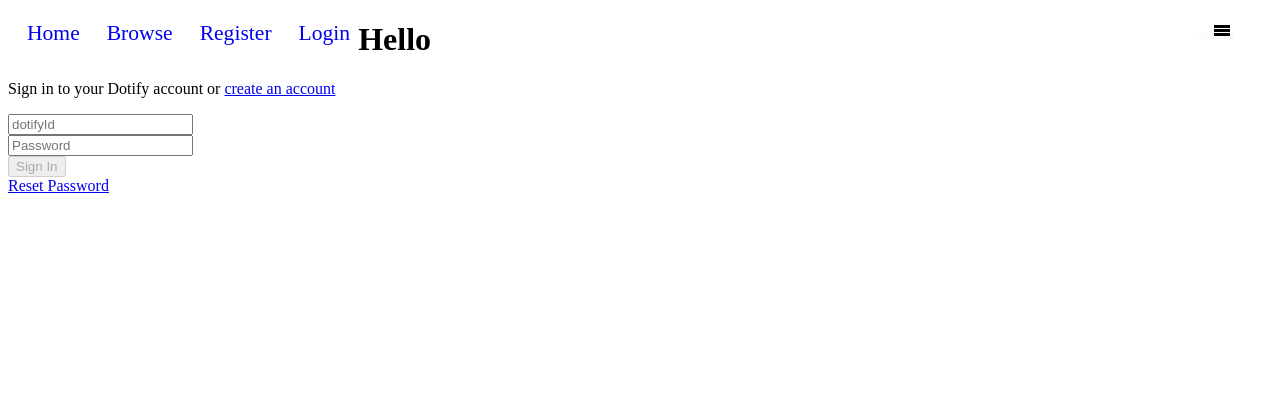
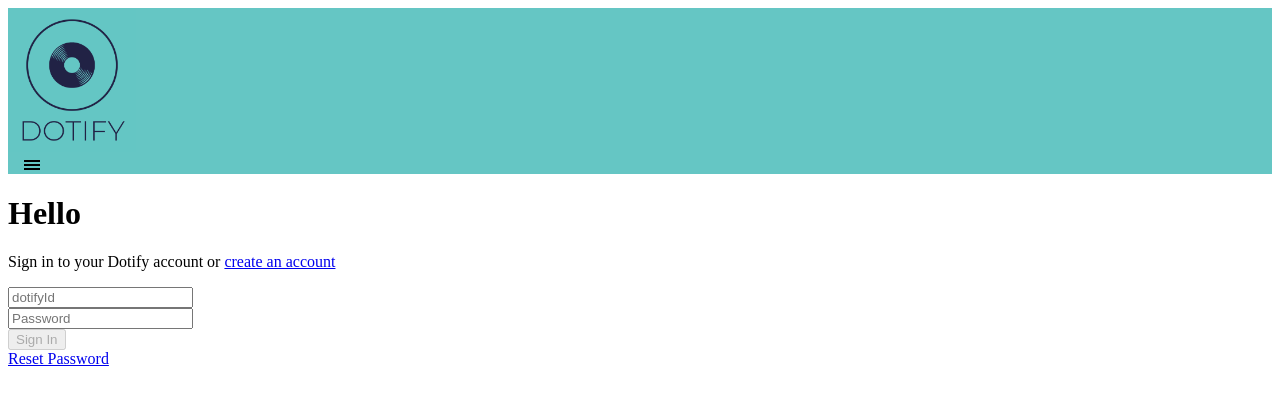
Before and after one commit to jjunious1/dotify, a React (Create React App) app in the folder dotify_frontend/: page /login in a window 1280 px wide. Shown: the top 402 px of the page. Built offline with nearby package versions, Linux system fonts and the light colour scheme.

Commit message:
added some css to nav and added images

```diff
--- a/dotify_frontend/src/App.css
+++ b/dotify_frontend/src/App.css
@@ -1,12 +1,16 @@
-/* body {
-  background: url(https://external-content.duckduckgo.com/iu/?u=https%3A%2F%2F1.bp.blogspot.com%2F-XFAvc5RkigY%2FULS7oOK01yI%2FAAAAAAAAN2U%2Fwq-RQ-_DY1A%2Fs1600%2F3D%2BPurple%2BWallpapers%2B5.jpg&f=1&nofb=1&ipt=bc3d328116790375f27a4b6acbac201f1674e52aba9c8b54e2811a5031fd9bc6&ipo=images) no-repeat center center fixed;
-  background-size: cover ;
-  width: 100%
-} */
+body {
+}
+header {
+  display: grid;
+  grid-template-columns: 1fr 1fr;
+  grid-template-rows: 1fr;
+  margin-top: 0;
+  background-color: #65c6c4;
+}
 
-/* .navbar {
-  background-color: black;
-} */
+.logo {
+  width: 8em;
+}
 .box-shadow-menu {
   position: relative;
   padding-left: 1.25em;
@@ -21,26 +25,14 @@
   background: black;
   box-shadow: 0 0.25em 0 0 black, 0 0.5em 0 0 black;
 }
-
-.links  {
-  font-size: 135%;
+.dropdown {
+  position: relative;
+  display: inline-block;
 }
-.links , .drop .greet, .update{
-  padding-left: 1.5%;
-  float: left;
-  text-align: left;
-  text-decoration: none;
-  margin-right: 8px;
-}
-
-.dropdown {
-  float: right;
-  overflow: hidden;
-}
-.dropdown, .dropbtn{
-  font-size: 16px;
+.dropbtn{
+  font-size: 1em;
+  min-width: 10em;
   border: none;
-  outline: none;
   color: black;
   background-color: transparent;
   font-family: inherit;
@@ -50,22 +42,25 @@
 .dropdown-content {
   display: none;
   position: absolute;
-  min-width: 8%;
+  min-width: 10em;
   box-shadow: 0px 8px 16px 0px rgba(0,0,0,0.2);
   z-index: 1;
 }
-.dropdown-content {
-  float: none;
+.dropdown-content a{
   color: black;
   text-decoration: none;
   display: block;
-  text-align: left;
+  padding: .5em .5em;
 }
-.dropdown-content:hover, .update:hover {
-  background-color: white;
+.dropdown-content:hover {
+  background-color: #076c6a;
 }
 .dropdown:hover .dropdown-content {
   display: block;
+}
+
+.dropdown:hover .dropbtn {
+background-color: #076c6a;
 }
 
 #footer {
--- a/dotify_frontend/src/App.js
+++ b/dotify_frontend/src/App.js
@@ -5,7 +5,6 @@
 import Login from './pages/Login'
 import Home from './pages/Home'
 import Music from './pages/Music'
-import Browse from './pages/Browse'
 import Nav from './components/Nav'
 import { CheckSession } from './services/Auth'
 
@@ -16,10 +15,7 @@
   const handleLogOut = () => {
     setUser(null)
     toggleAuthenticated(false)
-    const token = localStorage.getItem('token')
-    if (token) {
     localStorage.clear()
-    }
   }
 
   const checkToken = async () => {
@@ -38,13 +34,11 @@
 
   return (
     <div>
-      <header className="navbar">
       <Nav
         authenticated={authenticated}
         user={user}
         handleLogOut={handleLogOut}
       />
-      </header>
       <main>
         <Routes>
           <Route path="/" element={<Home />} />
@@ -64,7 +58,6 @@
               <Music
                 setUser={setUser}
                 toggleAuthenticated={toggleAuthenticated}
-                handleLogOut={handleLogOut}
               />
             }
           />
--- a/dotify_frontend/src/components/MediaPlayer.jsx
+++ b/dotify_frontend/src/components/MediaPlayer.jsx
@@ -37,7 +37,7 @@
       <div className="container" id="footer">
         <AudioPlayer
           volume="0.5"
-          src={props.songs[currentTrack].src}
+          // src={props.songs[currentTrack].src}
           showSkipControls
           onClickNext={handleClickNext}
           onEnded={handleEnd}
--- a/dotify_frontend/src/components/Nav.jsx
+++ b/dotify_frontend/src/components/Nav.jsx
@@ -1,4 +1,5 @@
 import { Link, useNavigate } from 'react-router-dom'
+import logo from '../images/logo-png.png'
 
 
 const Nav = ({ authenticated, user, handleLogout }) => {
@@ -6,13 +7,15 @@
   let authenticatedOptions
 if (user) {
   authenticatedOptions = (
-    <nav>
-      <Link className="links" onClick={() => navigate(-1)}>Home</Link>
-      <Link className="links" onClick={handleLogout} to="/">Sign Out</Link>
+    <nav className="navbar">
       <div className="dropdown">
         <a class="box-shadow-menu dropbtn">
           <div className="dropdown-content links">
+            <Link onClick={() => navigate(-1)}>Home</Link>
+            <Link onClick={handleLogout} to="/">Sign Out</Link>
+            <Link to='/profile'>Profile</Link>
           </div>
+          <Link>Playlist</Link>
         </a>
       </div>
     </nav>
@@ -20,27 +23,28 @@
 }
 
 const publicOptions = (
-  <nav>
-    <Link className="links" to="/">Home</Link>
-    <Link className="links" to="/browse">Browse</Link>
-    <Link className="links" to="/Register">Register</Link>
-    <Link className="links" to="/Login">Login</Link>
+  <nav className="navbar">
     <div className="dropdown">
     <a class="box-shadow-menu dropbtn">
       <div className="dropdown-content links">
-        <h3 className="drop">Welcome</h3>
+        <Link to="/">Home</Link>
+        <Link to="/browse">Browse</Link>
+        <Link to="/Register">Register</Link>
+        <Link to="/Login">Login</Link>
         <p className="drop" onClick={() => navigate(-1)}>Back</p>
       </div>
     </a>
     </div>
-
   </nav>
 )
 
 return (
-  <header className='sticky-header'>
-    <div className="navbar">
-      {authenticated && user ? authenticatedOptions : publicOptions}
+  <header className="sticky-header">
+    <div className="nav">
+      <img className='logo' src={logo} alt="logo" />
+      <div className="menu">
+        {authenticated && user ? authenticatedOptions : publicOptions}
+      </div>
     </div>
   </header>
 )
--- /dev/null
+++ b/dotify_frontend/src/pages/Profile.js
@@ -0,0 +1,5 @@
+const Profile = () => {
+  return <div></div>
+}
+
+export default Profile
```
Also changed, not shown: dotify_frontend/src/images/logo-png.png (added). Lines whose indentation alone changed are shown as unchanged.
